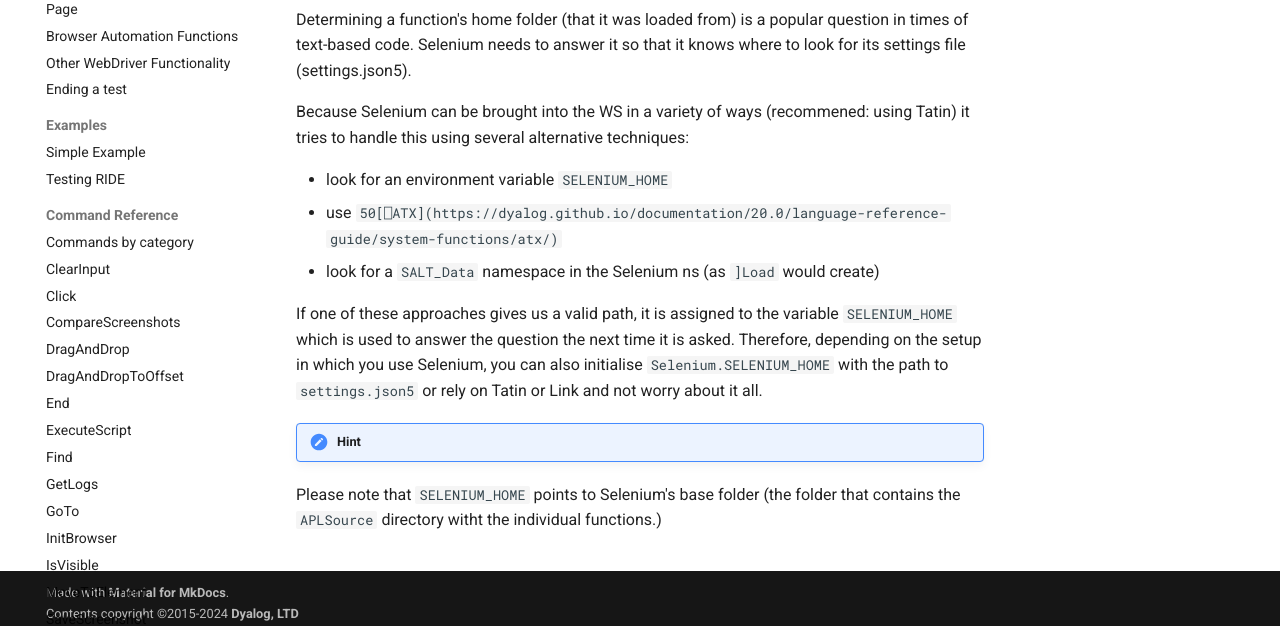
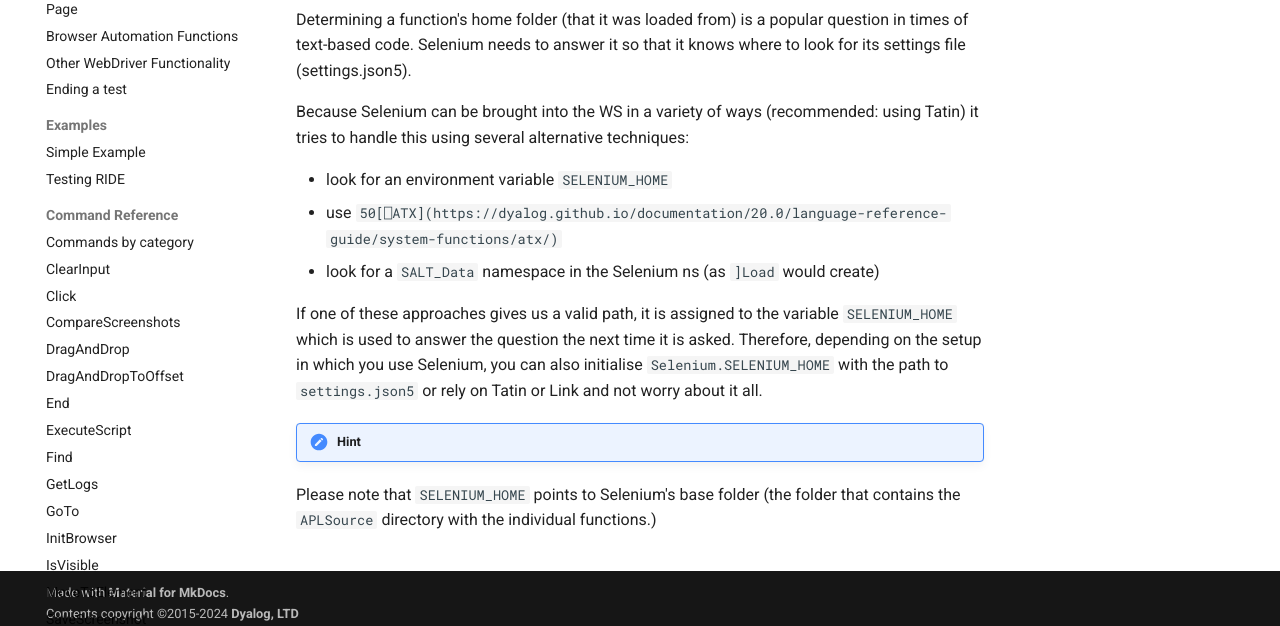
Before and after one commit to Dyalog/Selenium, an MkDocs documentation site: the page built from docs/faq.md, in a window 1280 px wide. Shown: the part 264-890 px from the top of the page. Built offline with MkDocs 1.6.1 and Material for MkDocs 9.7.7, drawn with Linux system fonts in a browser that asks for light colours; comment, search, counter and statistics services are not loaded; the version menu is left out.

Commit message:
fix typos

```diff
--- a/docs/faq.md
+++ b/docs/faq.md
@@ -4,7 +4,7 @@
 
 Determining a function's home folder (that it was loaded from) is a popular question in times of text-based code. Selenium needs to answer it so that it knows where to look for its settings file (settings.json5).
 
-Because Selenium can be brought into the WS in a variety of ways (recommened: using Tatin) it tries to handle this using several alternative techniques:
+Because Selenium can be brought into the WS in a variety of ways (recommended: using Tatin) it tries to handle this using several alternative techniques:
 
 - look for an environment variable `SELENIUM_HOME`
 - use `50[⎕ATX](https://dyalog.github.io/documentation/20.0/language-reference-guide/system-functions/atx/)`
@@ -14,4 +14,4 @@ If one of these approaches gives us a valid path, it is assigned to the variable
 Therefore, depending on the setup in which you use Selenium, you can also initialise `Selenium.SELENIUM_HOME` with the path to `settings.json5` or rely on Tatin or Link and not worry about it all.
 
 !!!Hint
-   Please note that `SELENIUM_HOME` points to Selenium's base folder (the folder that contains the `APLSource` directory witht the individual functions.)
+   Please note that `SELENIUM_HOME` points to Selenium's base folder (the folder that contains the `APLSource` directory with the individual functions.)
```
Also changed, not shown: docs/GoTo.md (+1 -1 lines), docs/index.md (+1 -1 lines).
